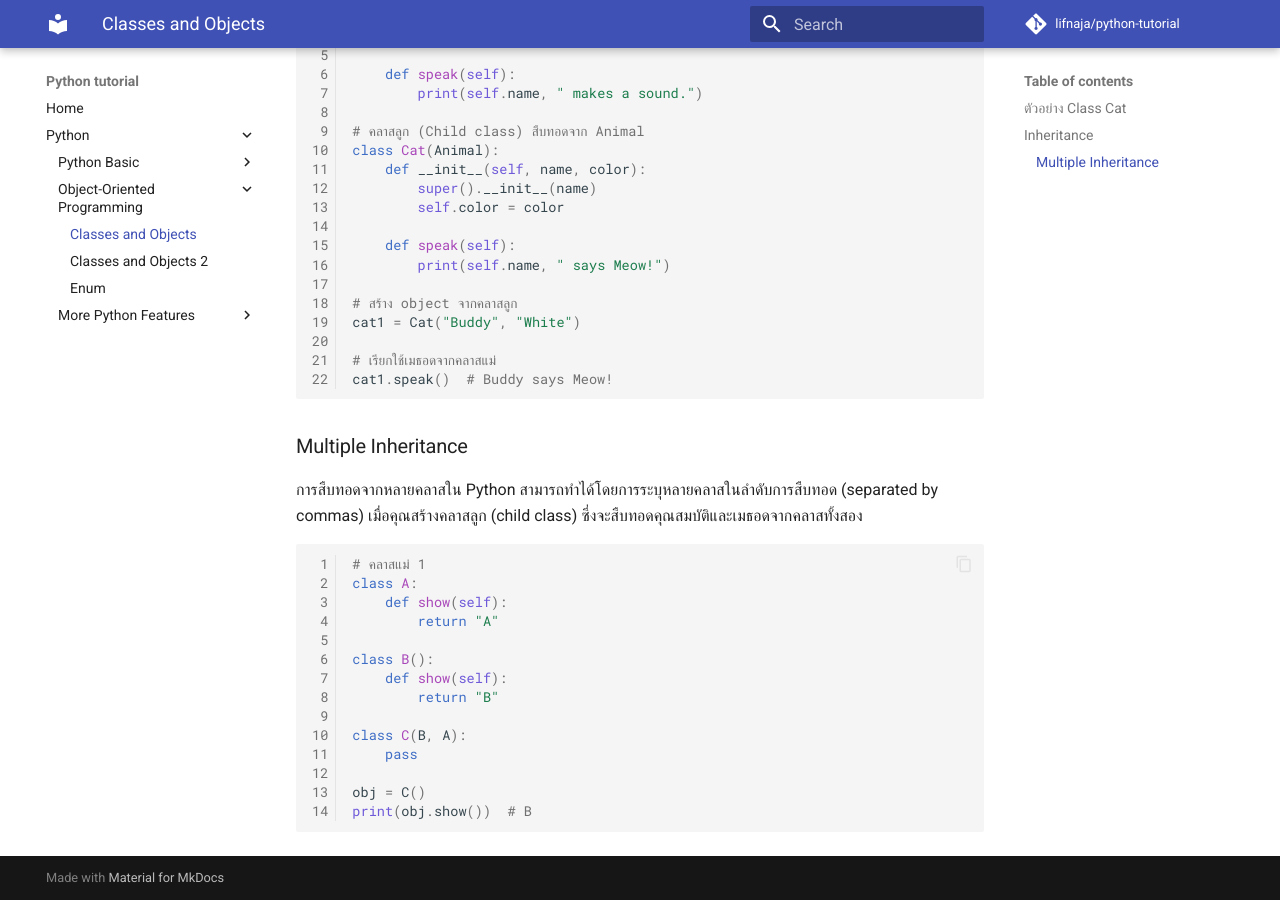
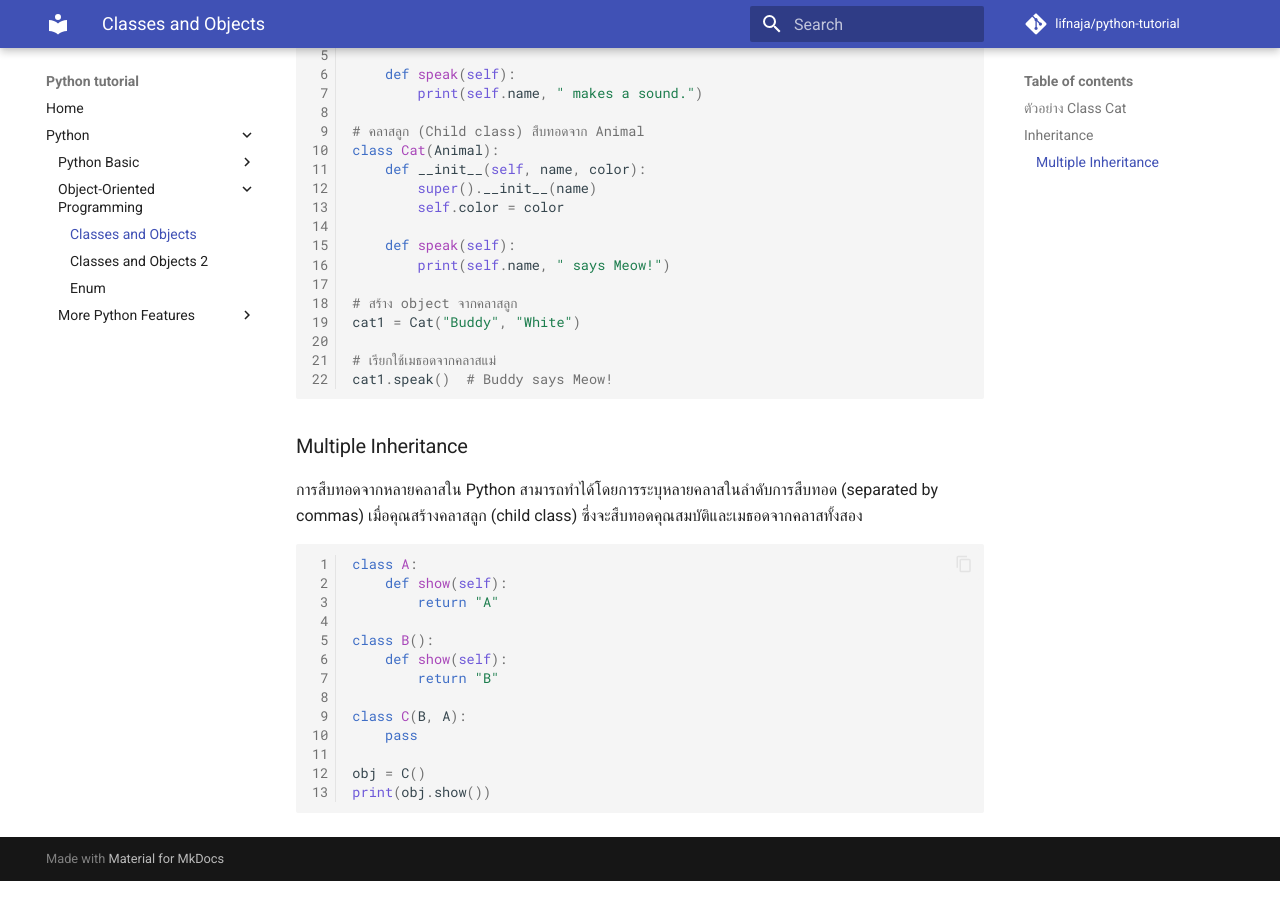
Before and after one commit to lifnaja/python-tutorial, an MkDocs documentation site: the page built from docs/python/oop/classes_and_objects.md, in a window 1280 px wide and 900 px high, scrolled down 1392 px. Built offline with MkDocs 1.6.1 and Material for MkDocs 9.7.7, drawn with Linux system fonts in a browser that asks for light colours; comment, search, counter and statistics services are not loaded.

Commit message:
remove comment class and object topic in example

````diff
--- a/docs/python/oop/classes_and_objects.md
+++ b/docs/python/oop/classes_and_objects.md
@@ -87,7 +87,6 @@ cat1.speak()  # Buddy says Meow!
 การสืบทอดจากหลายคลาสใน Python สามารถทำได้โดยการระบุหลายคลาสในลำดับการสืบทอด (separated by commas) เมื่อคุณสร้างคลาสลูก (child class) ซึ่งจะสืบทอดคุณสมบัติและเมธอดจากคลาสทั้งสอง
 
 ```py linenums="1"
-# คลาสแม่ 1
 class A:
     def show(self):
         return "A"
@@ -100,5 +99,5 @@ class C(B, A):
     pass
 
 obj = C()
-print(obj.show())  # B
+print(obj.show())
 ```
````
